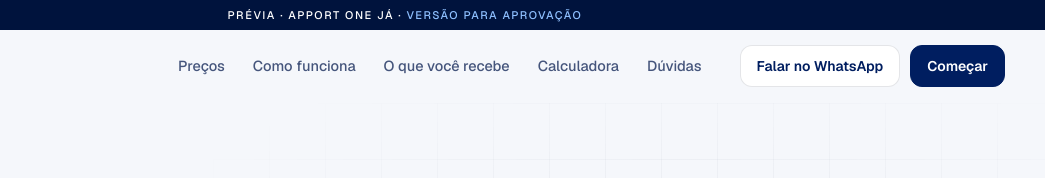
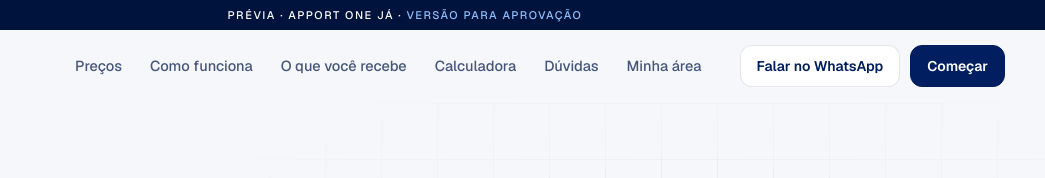
Before and after one commit to augustosilveira335-maker/apport, a plain HTML site: page online/index.html in a window 1280 px wide. Shown: the top 178 px of the page, 235-1280 px from the left. Drawn offline with nearby package versions, Linux system fonts and the light colour scheme.

Commit message:
Apport One Já: link Minha área no menu (área do cliente no sistema da Apport)
Co-Authored-By: Claude Opus 5.5 <noreply@anthropic.com>

```diff
--- a/online/index.html
+++ b/online/index.html
@@ -574,7 +574,7 @@ section{padding-block:clamp(72px,9vw,124px)}
 <div class="previa">Prévia · Apport One Já · <b>versão para aprovação</b></div>
 <header class="topo"><div class="c">
 <a class="marca" href="#topo" aria-label="Apport One Já, início"><svg class="wm" role="img" aria-label="Apport One Já"><use href="#logo-online"/></svg></a>
-<nav class="menu" id="menu" aria-label="Principal"><a href="#precos">Preços</a><a href="#como">Como funciona</a><a href="#tudo">O que você recebe</a><a href="#calculadora">Calculadora</a><a href="#duvidas">Dúvidas</a></nav>
+<nav class="menu" id="menu" aria-label="Principal"><a href="#precos">Preços</a><a href="#como">Como funciona</a><a href="#tudo">O que você recebe</a><a href="#calculadora">Calculadora</a><a href="#duvidas">Dúvidas</a><a href="https://sistema.apport.anvilmarketing.com.br/abertura/entrar">Minha área</a></nav>
 <div class="acoes"><a class="bt leve peq" href="https://wa.me/555135970440?text=Ol%C3%A1%2C%20Apport!%20Vim%20pelo%20Apport%20One%20J%C3%A1." target="_blank" rel="noopener">Falar no WhatsApp</a><button class="bt peq" type="button" data-inicia="">Começar</button></div>
 <button class="abre" type="button" aria-expanded="false" aria-controls="menu" aria-label="Abrir menu"><span></span><span></span><span></span></button>
 </div></header>
```
